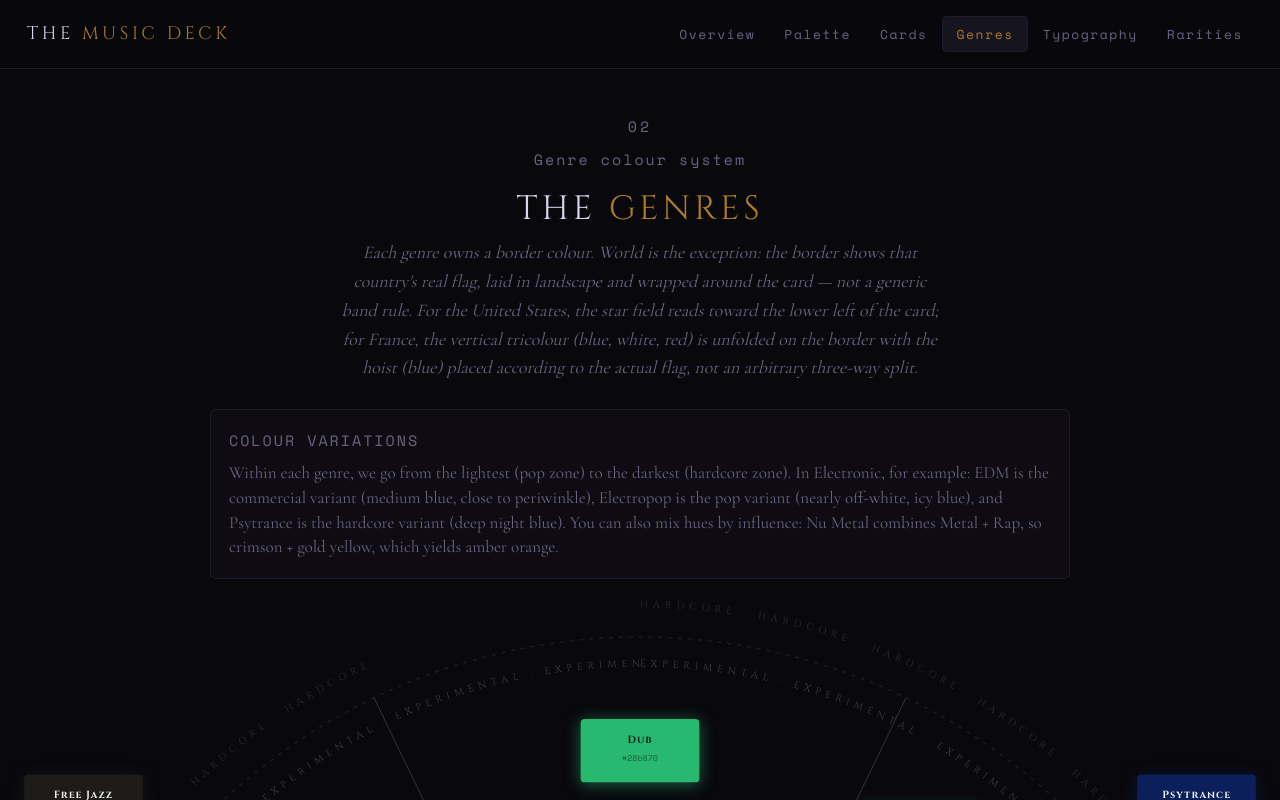
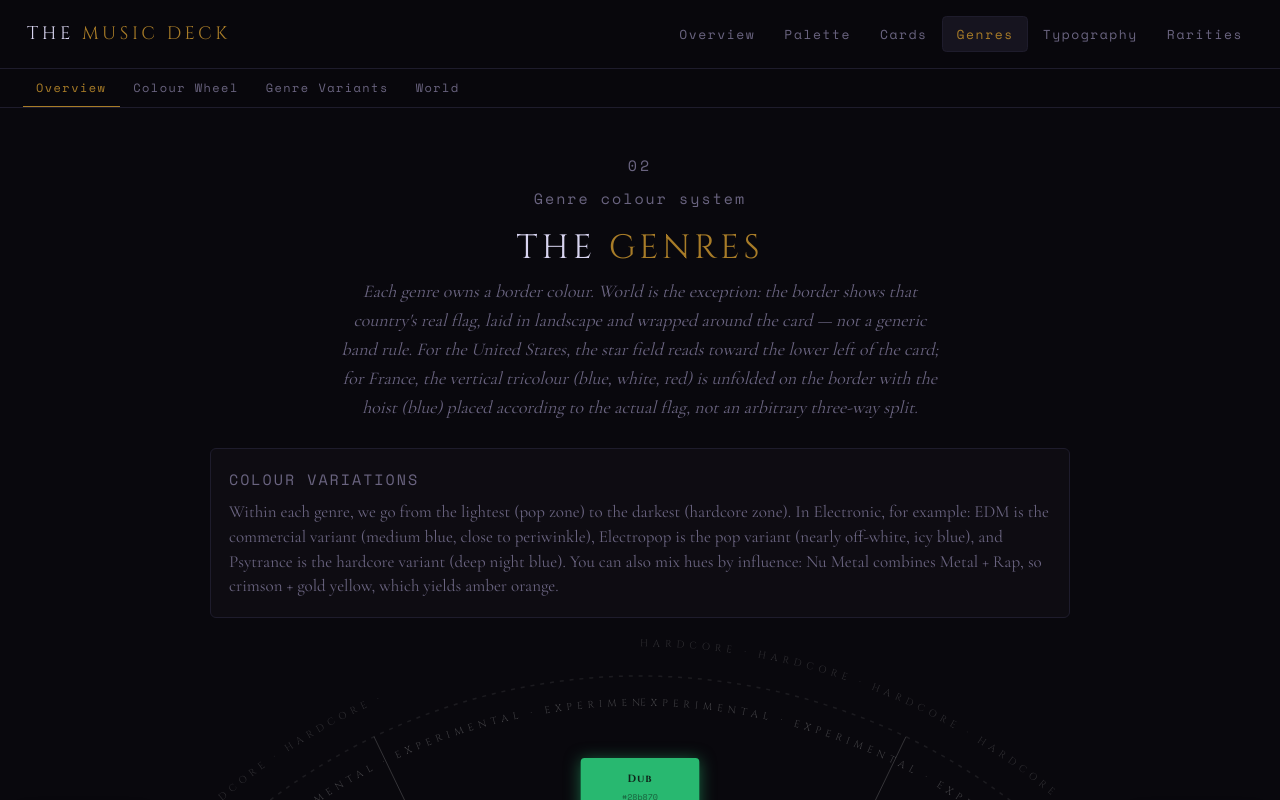
Before and after one commit to BehindTheMusicTree/the-music-deck-assets, a Next.js app: page /genres in a window 1280 px wide. Shown: the top 800 px of the page. Built offline with nearby package versions, Linux system fonts and the light colour scheme.

Commit message:
feat: add GenreSubTabs component for navigation and enhance GenresPage layout

```diff
--- a/app/genres/page.tsx
+++ b/app/genres/page.tsx
@@ -1,5 +1,6 @@
 import { Fragment } from "react";
 import GenreWheel from "@/components/GenreWheel";
+import GenreSubTabs from "@/components/GenreSubTabs";
 import Card, { type CardData, type GenreTheme } from "@/components/Card";
 
 const GLOBE_ICON =
@@ -346,8 +347,10 @@ function genreSampleId(genre: string) {
 
 export default function GenresPage() {
   return (
+    <>
+    <GenreSubTabs />
     <div className="px-6 py-10 flex flex-col items-center">
-      <div className="font-mono text-[15px] tracking-[3px] text-muted mb-2">02</div>
+      <div id="overview" className="font-mono text-[15px] tracking-[3px] text-muted mb-2">02</div>
       <div className="font-mono text-[15px] tracking-[2px] text-muted mb-4">Genre colour system</div>
       <h2 className="font-cinzel text-3xl tracking-[4px] text-white mb-2">
         THE <em className="text-gold not-italic">GENRES</em>
@@ -375,9 +378,11 @@ export default function GenresPage() {
         </p>
       </div>
 
-      <GenreWheel />
+      <div id="colour-wheel" className="w-full flex justify-center">
+        <GenreWheel />
+      </div>
 
-      <div className="w-full max-w-[1100px] mb-16">
+      <div id="genre-variants" className="w-full max-w-[1100px] mb-16">
         <div className="font-mono text-[15px] tracking-[2px] text-muted uppercase mb-5">Genre Variants</div>
         <div className="flex flex-wrap gap-6">
           {Object.entries(SAMPLE_CARDS).map(([genre, card]) => (
@@ -391,7 +396,7 @@ export default function GenresPage() {
         </div>
       </div>
 
-      <div className="w-full max-w-[1100px]">
+      <div id="world" className="w-full max-w-[1100px]">
         <div className="font-mono text-[15px] tracking-[2px] text-muted uppercase mb-1">World — Special case</div>
         <dl className="m-0 mb-8 max-w-[720px] grid grid-cols-[minmax(150px,auto)_1fr] gap-x-7 gap-y-3 items-start">
           {(
@@ -433,5 +438,6 @@ export default function GenresPage() {
         </div>
       </div>
     </div>
+    </>
   );
 }
--- /dev/null
+++ b/components/GenreSubTabs.tsx
@@ -0,0 +1,63 @@
+"use client";
+
+import { useEffect, useState } from "react";
+
+const SECTIONS = [
+  { id: "overview", label: "Overview" },
+  { id: "colour-wheel", label: "Colour Wheel" },
+  { id: "genre-variants", label: "Genre Variants" },
+  { id: "world", label: "World" },
+] as const;
+
+export default function GenreSubTabs() {
+  const [active, setActive] = useState("overview");
+
+  useEffect(() => {
+    const observers = SECTIONS.map(({ id }) => {
+      const el = document.getElementById(id);
+      if (!el) return null;
+      const obs = new IntersectionObserver(
+        ([entry]) => {
+          if (entry.isIntersecting) setActive(id);
+        },
+        { rootMargin: "-20% 0px -70% 0px" },
+      );
+      obs.observe(el);
+      return obs;
+    });
+    return () => observers.forEach((o) => o?.disconnect());
+  }, []);
+
+  return (
+    <nav className="sticky top-[56px] z-40 bg-bg/90 backdrop-blur-sm border-b border-ui-border">
+      <div className="max-w-6xl mx-auto px-4 sm:px-6">
+        <div className="flex items-center gap-0 -mx-1 overflow-x-auto [&::-webkit-scrollbar]:h-0">
+          {SECTIONS.map(({ id, label }) => (
+            <a
+              key={id}
+              href={`#${id}`}
+              onClick={(e) => {
+                e.preventDefault();
+                const el = document.getElementById(id);
+                const nav = (e.currentTarget as HTMLElement).closest("nav");
+                if (!el) return;
+                const stickyOffset =
+                  ((nav?.previousElementSibling as HTMLElement | null)?.offsetHeight ?? 0) +
+                  (nav?.offsetHeight ?? 0);
+                window.scrollTo({ top: el.getBoundingClientRect().top + window.scrollY - stickyOffset, behavior: "smooth" });
+              }}
+              className={[
+                "whitespace-nowrap font-mono text-[11px] sm:text-[12px] tracking-[0.12em] px-2.5 sm:px-3 py-2 no-underline border-b-2 -mb-px transition-colors",
+                active === id
+                  ? "text-gold border-gold"
+                  : "text-muted border-transparent hover:text-white hover:border-ui-border",
+              ].join(" ")}
+            >
+              {label}
+            </a>
+          ))}
+        </div>
+      </div>
+    </nav>
+  );
+}
```
